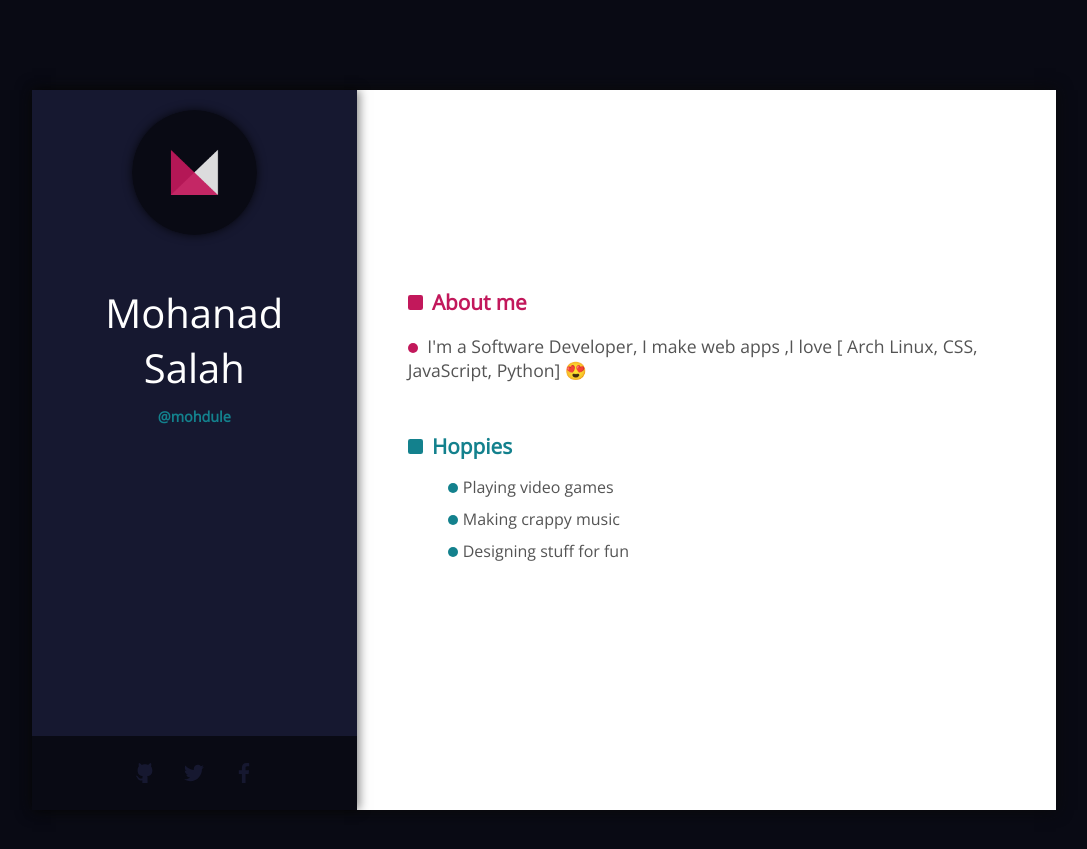
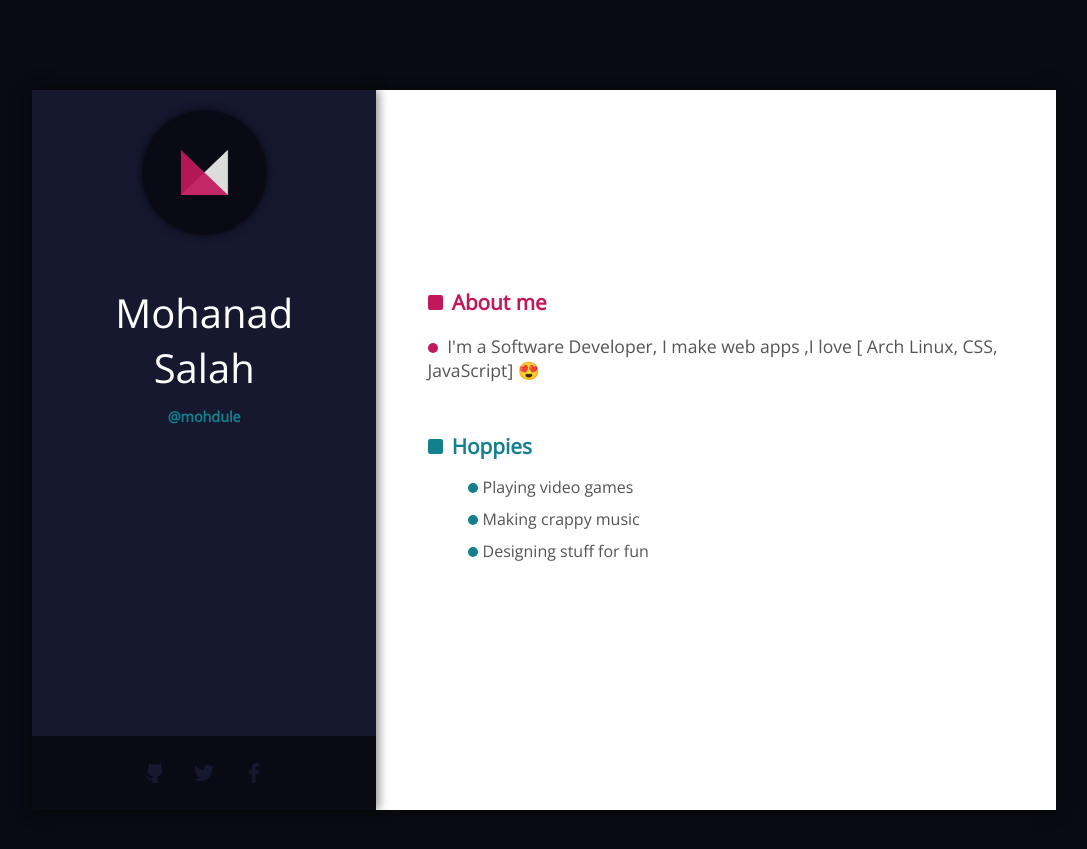
Before and after one commit to RiccardoZaffalon/mohdule.github.io, a Jekyll site: the page built from index.html, in a window 1280 px wide. Shown: the top 849 px of the page, without its empty margins (96-1183 px from the left). Built offline with Jekyll 4.4.1, drawn with Linux system fonts in a browser that asks for light colours.

Commit message:
Update index.html

```diff
--- a/index.html
+++ b/index.html
@@ -40,7 +40,7 @@ layout: default
 					<span class="dot square-dot"></span>
 					<h1>About me</h1>
 
-					<p><span class="dot circle-dot"></span> I'm a Software Developer, I make web apps ,I love [ Arch Linux, CSS, JavaScript, Python] 😍</p>
+					<p><span class="dot circle-dot"></span> I'm a Software Developer, I make web apps ,I love [ Arch Linux, CSS, JavaScript] 😍</p>
 				</div>
 
 				<!-- Skills -->
```
